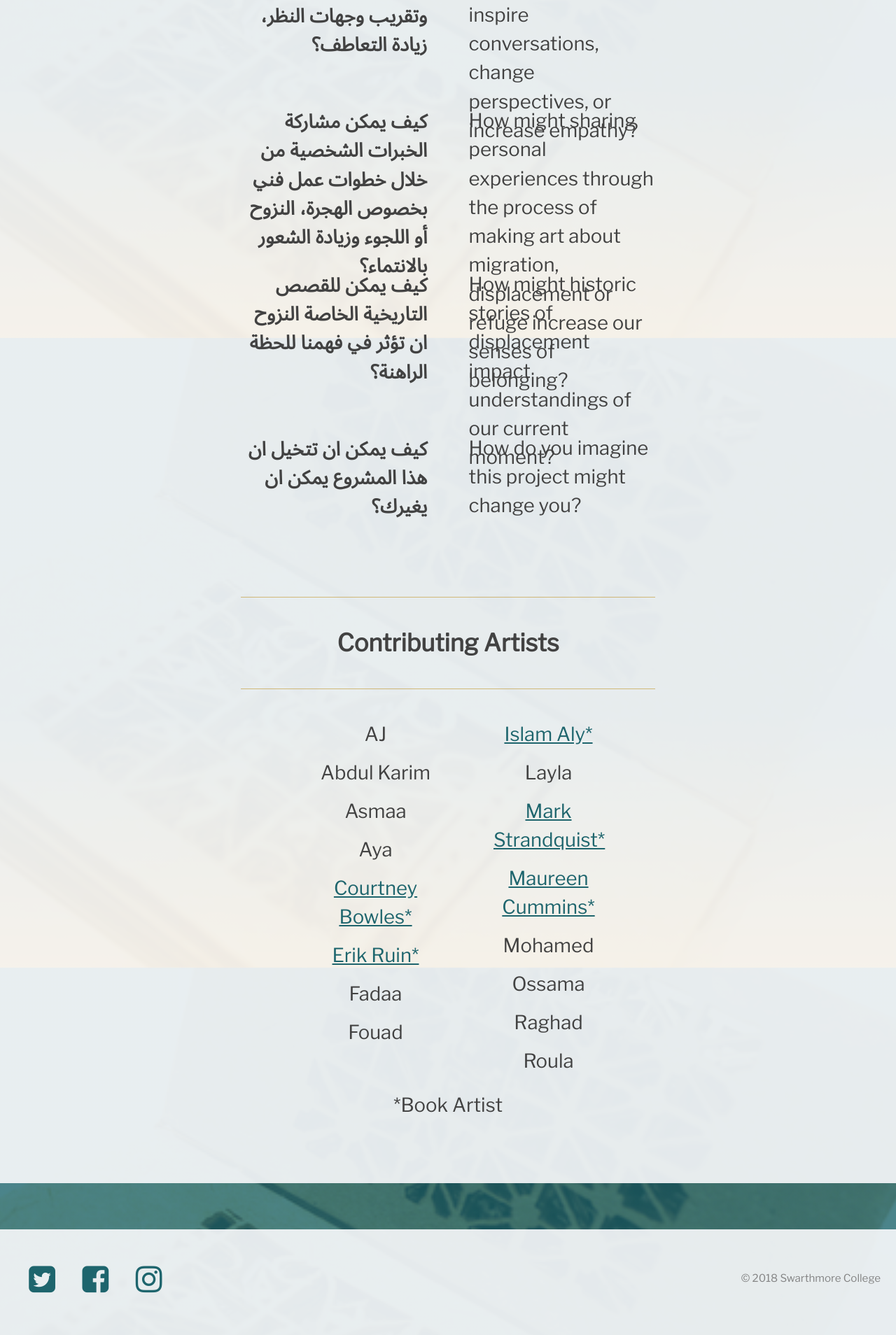
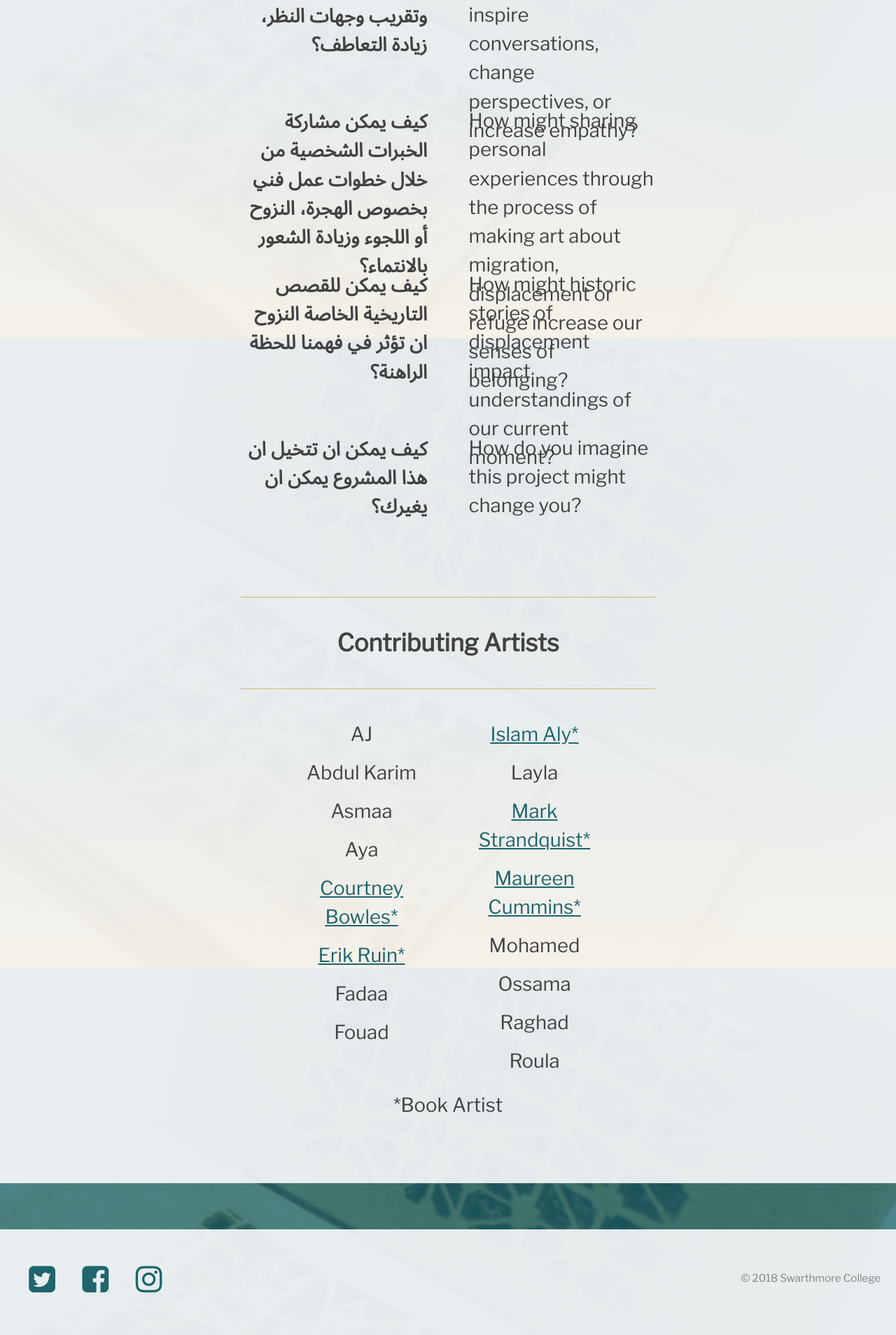
Before and after one commit to swat-ds/fps.swarthmore.edu, a Jekyll site: the page built from index.html, in a window 1280 px wide. Shown: the part 1317-3225 px from the top of the page at 70% size. Built offline with Jekyll 4.4.1, drawn with Linux system fonts in a browser that asks for light colours; the list of posts is cut into pages by our own code.

Commit message:
updates sass selector to be more specific

```diff
--- a/_sass/_custom.scss
+++ b/_sass/_custom.scss
@@ -238,6 +238,7 @@ footer .fa { font-size: 2rem; }
     padding-top: 1rem;
 
     ul {
+        padding: unset;
         margin: unset;
         list-style: none;
     }
```
